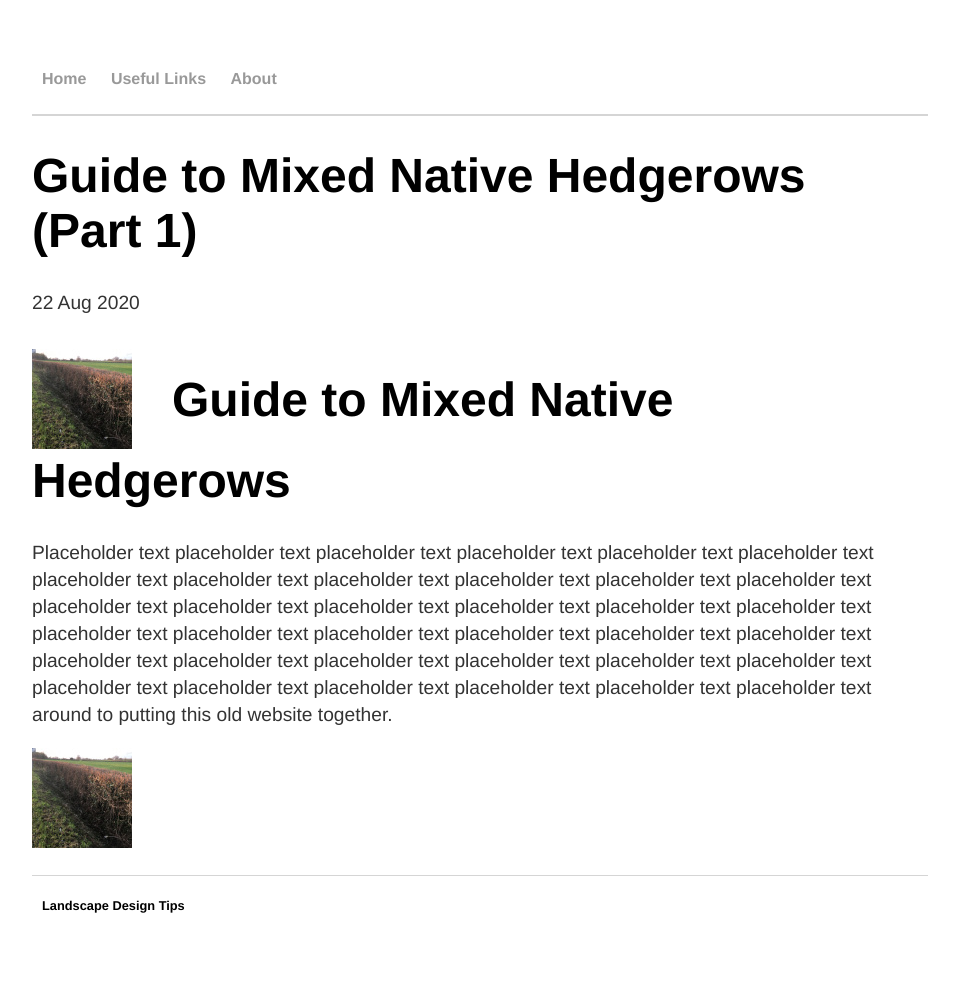
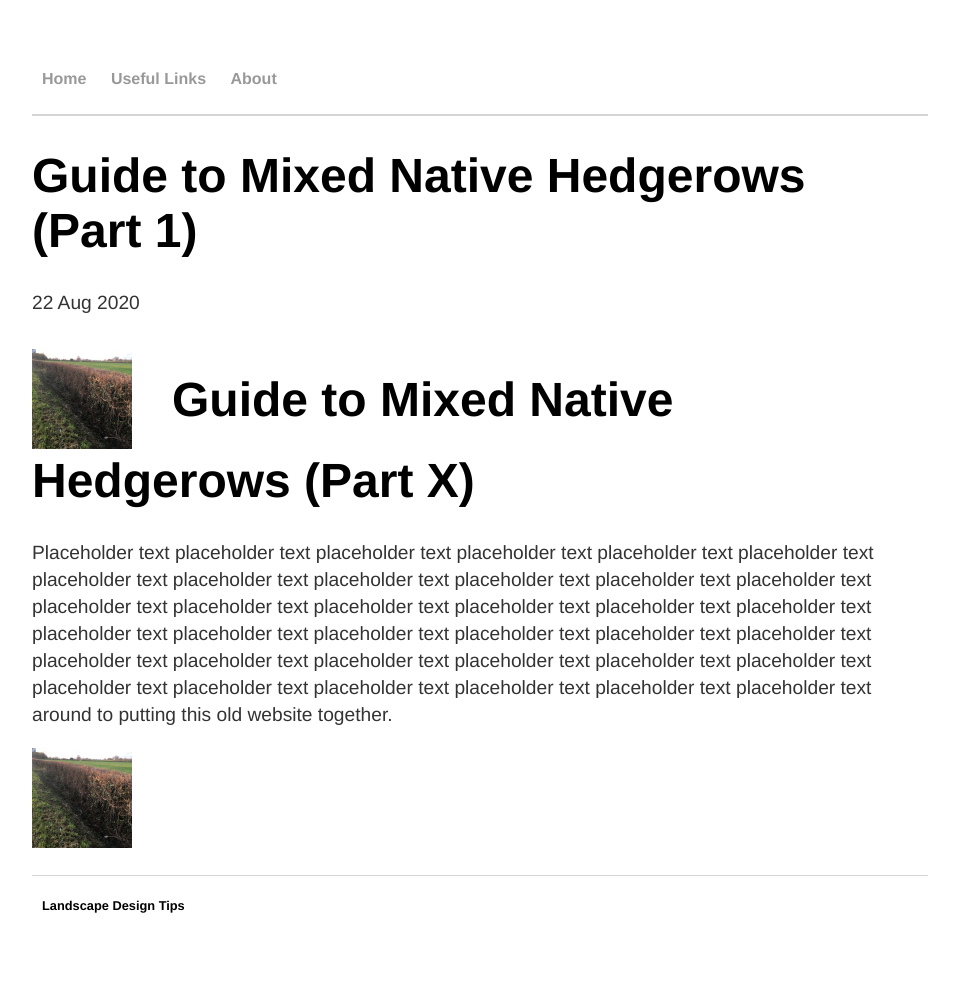
Before and after one commit to Quixoty/ORIG, a Jekyll site: the page built from _posts/2020-08-22-Guide to mixed native hedgerows (part 1).md, in a window 1280 px wide. Shown: the whole page, without its empty margins (160-1119 px from the left). Built offline with Jekyll 4.4.1, drawn with Linux system fonts in a browser that asks for light colours.

Commit message:
Update 2020-08-22-Guide to mixed native hedgerows (part 1).md

```diff
--- a/_posts/2020-08-22-Guide to mixed native hedgerows (part 1).md
+++ b/_posts/2020-08-22-Guide to mixed native hedgerows (part 1).md
@@ -6,7 +6,7 @@
 
 date: 2020-08-22
 ---
-<h1><img src="/assets/images/nativehedge1-100.JPG" style="vertical-align: middle;" width="100px"/><span style="vertical-align: middle;">&nbsp;&nbsp; Guide to Mixed Native Hedgerows</span></h1>
+<h1><img src="/assets/images/nativehedge1-100.JPG" style="vertical-align: middle;" width="100px"/><span style="vertical-align: middle;">&nbsp;&nbsp; Guide to Mixed Native Hedgerows (Part X)</span></h1>
 
 Placeholder text placeholder text placeholder text placeholder text placeholder text placeholder text placeholder text placeholder text placeholder text placeholder text placeholder text placeholder text placeholder text placeholder text placeholder text placeholder text placeholder text placeholder text placeholder text placeholder text placeholder text placeholder text placeholder text placeholder text placeholder text placeholder text placeholder text placeholder text placeholder text placeholder text placeholder text placeholder text placeholder text placeholder text placeholder text placeholder text around to putting this old website together.
 
```
